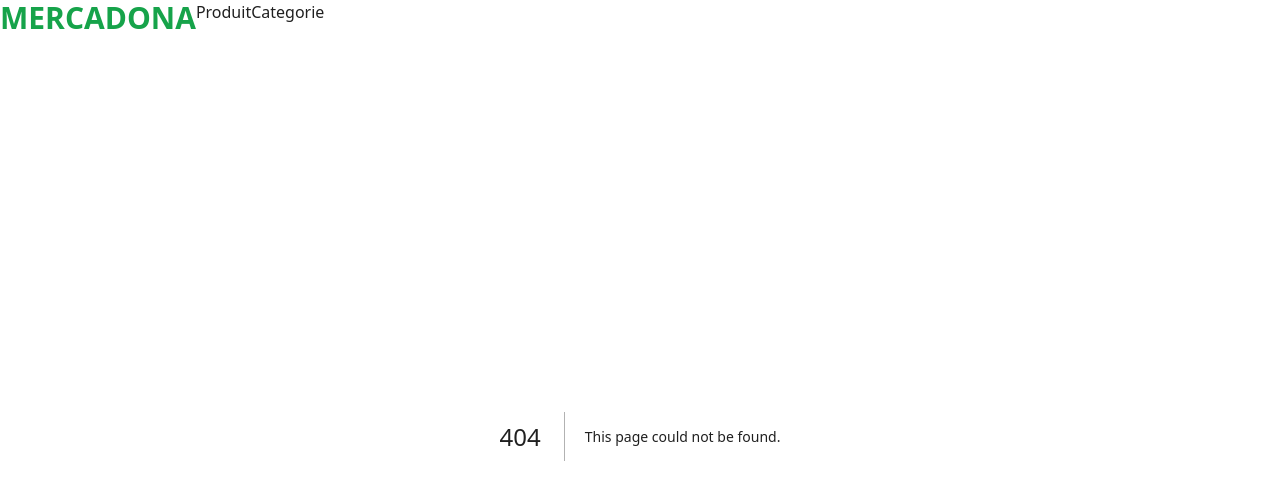
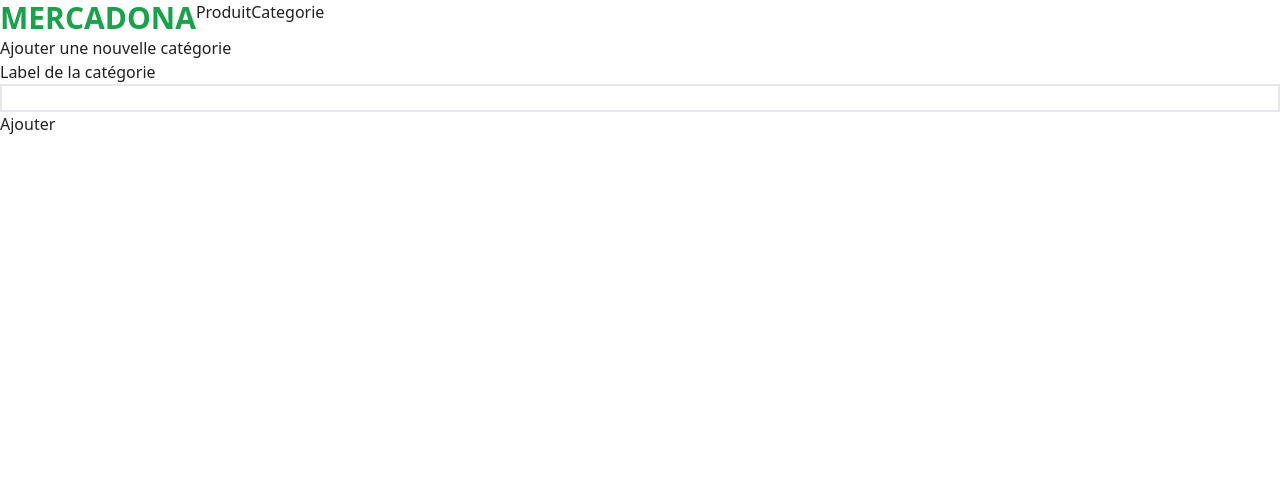
Before and after one commit to Borkil/eval-studi-backoffice-mercadona, a Next.js app: page /categorie/ajouter in a window 1280 px wide. Before the commit this address had no page. Shown: the top 500 px of the page. Built offline with nearby package versions, Linux system fonts and the light colour scheme.

Commit message:
add create categorie page

```diff
--- /dev/null
+++ b/src/components/category/CategoryList.jsx
@@ -0,0 +1,11 @@
+import CategoryListItem from "./CategoryListItem.jsx"
+
+export default function CategoryList({categories}){
+  return(
+    <div>
+      {categories.map((category) => (
+        <CategoryListItem category={category} key={category.id}/>
+      ))}
+    </div>
+  )
+}
--- /dev/null
+++ b/src/components/category/CategoryListItem.jsx
@@ -0,0 +1,7 @@
+export default function CategoryListItem({category}){
+  return(
+    <div>
+      <div className="bg-neutral-200 text-neutral-900 text-xl text-bold">{category.label}</div>
+    </div>
+  )
+}
--- a/src/pages/api/hello.js
+++ /dev/null
@@ -1,5 +0,0 @@
-// Next.js API route support: https://nextjs.org/docs/api-routes/introduction
-
-export default function handler(req, res) {
-  res.status(200).json({ name: 'John Doe' })
-}
--- /dev/null
+++ b/src/pages/categorie/ajouter.jsx
@@ -0,0 +1,54 @@
+import InputText from "@/components/general/form/InputText.jsx";
+import { useState } from "react";
+import SuccessFlashMessage from "@/components/general/flash/SuccessFlashMessage.jsx";
+import DangerFlashMessage from "@/components/general/flash/DangerFlashMessage.jsx";
+
+export default function ajouter() {
+  const [flash, setFlash] = useState([]);
+
+  const addFlash = (message) => {
+    setFlash([message]);
+  };
+
+  const handleSubmit = async (event) => {
+    event.preventDefault();
+    const data = {
+      label: event.target.label.value,
+    };
+    const JSONdata = JSON.stringify(data);
+    console.log(data, JSONdata);
+
+    const endpoint = "http://api-mercadona.test/api/category";
+
+    const options = {
+      method: "POST",
+      body: JSONdata,
+    };
+
+    const response = await fetch(endpoint, options);
+    if (response.ok) {
+      addFlash(
+        <SuccessFlashMessage key="i">
+          La categorie a été créer avec succes !
+        </SuccessFlashMessage>
+      );
+    } else {
+      addFlash(
+        <DangerFlashMessage key="i">
+          Il y a un probleme pour la creation de la category
+        </DangerFlashMessage>
+      );
+    }
+  };
+
+  return (
+    <section>
+      <h1>Ajouter une nouvelle catégorie</h1>
+      {flash}
+      <form onSubmit={handleSubmit}>
+        <InputText name="label">Label de la catégorie</InputText>
+        <input type="submit" value="Ajouter" />
+      </form>
+    </section>
+  );
+}
--- /dev/null
+++ b/src/pages/categorie/index.jsx
@@ -0,0 +1,31 @@
+import CategoryList from "@/components/category/CategoryList.jsx";
+import Link from "next/link.js";
+
+export default function index({ categories }) {
+  console.log(categories);
+  return (
+    <section>
+      <div className="flex justify-between">
+        <h2 className="font-bold text-3xl">Gestion des catégories</h2>
+        <Link
+          href="/categorie/ajouter"
+          className="bg-green-600 text-white text-sm rounded self-center px-3 py-1"
+        >
+          Ajouter
+        </Link>
+      </div>
+      <CategoryList categories={categories} />
+    </section>
+  );
+}
+
+export async function getStaticProps() {
+  const res = await fetch("http://api-mercadona.test/api/category");
+  const categories = await res.json();
+
+  return {
+    props: {
+      categories: categories,
+    },
+  };
+}
```
